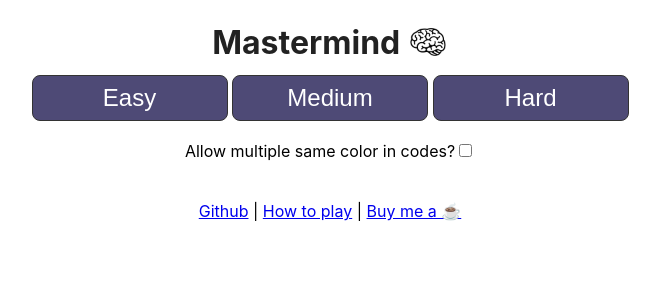
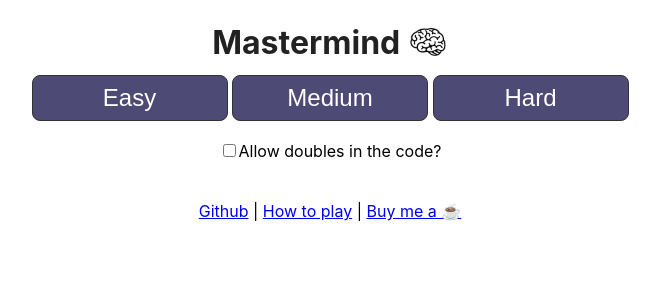
Before and after one commit to patricksimpson/mastermind, a React (Create React App) app: page / in a window 1280 px wide. Shown: the top 300 px of the page, without its empty margins (310-970 px from the left). Built offline with nearby package versions, Linux system fonts and the light colour scheme.

Commit message:
fix: wording/css

```diff
--- a/src/App.css
+++ b/src/App.css
@@ -146,6 +146,10 @@
   background-color: white;
 }
 
+label {
+  cursor: pointer;
+}
+
 .button {
   width: 196px;
   color: white;
--- a/src/App.jsx
+++ b/src/App.jsx
@@ -235,14 +235,14 @@ const App = () => {
         </button>
         <br />
         <br />
-        <label>
-          Allow multiple same color in codes?
+        <label title="Allow multiple of the same colors to appear in the code">
           <input
             type="checkbox"
             onChange={(e) => {
               setDoubles(e.target.checked);
             }}
           />
+          Allow doubles in the code?
         </label>
         <br />
         <br />
```
